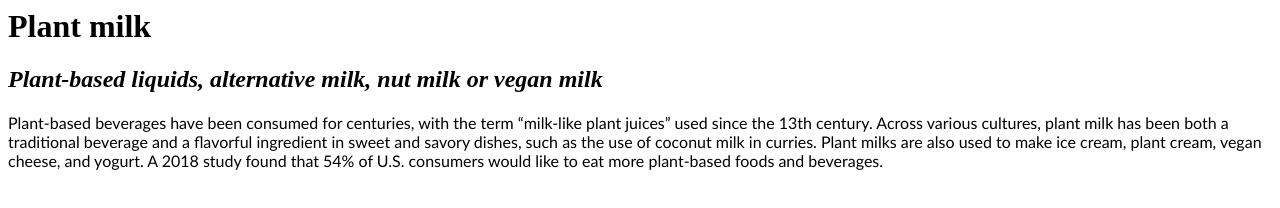
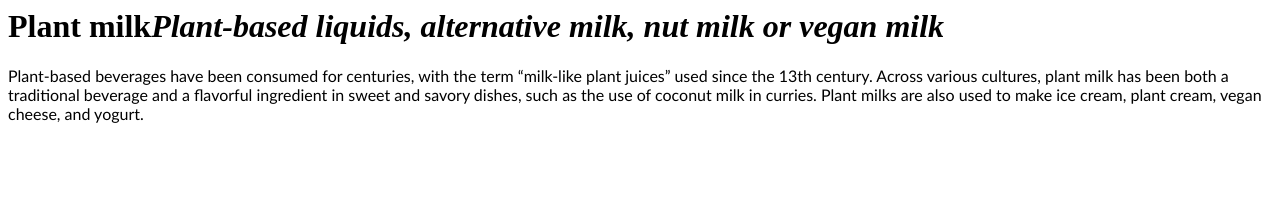
Before and after one commit to erinrlambo/erinrlambo.github.io, a plain HTML site: page index.html in a window 1280 px wide. Drawn offline with Linux system fonts and the light colour scheme.

Commit message:
Update index.html

```diff
--- a/index.html
+++ b/index.html
@@ -4,11 +4,10 @@
 </head>
 <body>
 <p style="font-family:bodoni">
-<h1>Plant milk</h1>
-<h2><i>Plant-based liquids, alternative milk, nut milk or vegan milk</i></h2>
+<h1>Plant milk<i>Plant-based liquids, alternative milk, nut milk or vegan milk</i></h1>
 </p>
 <p style="font-family:calibri">
-Plant-based beverages have been consumed for centuries, with the term &ldquo;milk-like plant juices&rdquo; used since the 13th century. Across various cultures, plant milk has been both a traditional beverage and a flavorful ingredient in sweet and savory dishes, such as the use of coconut milk in curries. Plant milks are also used to make ice cream, plant cream, vegan    cheese, and yogurt. A 2018 study found that 54% of U.S. consumers would like to eat more plant-based foods and beverages.
+Plant-based beverages have been consumed for centuries, with the term &ldquo;milk-like plant juices&rdquo; used since the 13th century. Across various cultures, plant milk has been both a traditional beverage and a flavorful ingredient in sweet and savory dishes, such as the use of coconut milk in curries. Plant milks are also used to make ice cream, plant cream, vegan    cheese, and yogurt.
 </p>
 </body>
 </html>
```
